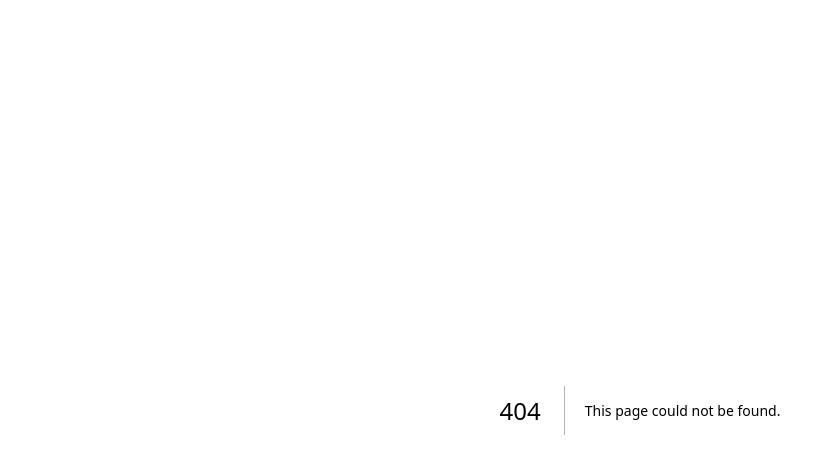
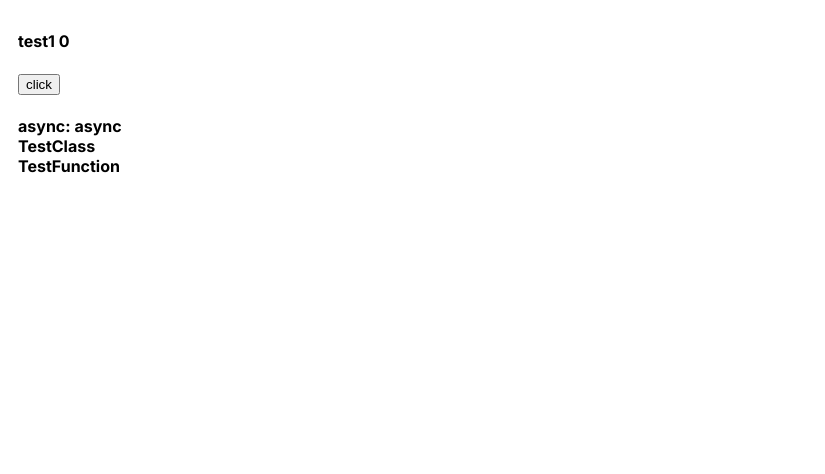
Before and after one commit to rikisamurai/next-learning, a Next.js app: page /jotai/demo-test/test-1 in a window 1280 px wide. Before the commit this address had no page. Shown: the top 474 px of the page, without its empty margins (0-825 px from the left). Built offline with nearby package versions, Linux system fonts and the light colour scheme.

Commit message:
suspense in class component

```diff
--- /dev/null
+++ b/app/jotai/demo-test/test-1/page.js
@@ -0,0 +1,86 @@
+'use client';
+import { atom, useAtom, useSetAtom } from 'jotai';
+import { atomWithDefault } from 'jotai/utils';
+import React from 'react';
+
+const countAtom = atom(0);
+const asyncAtom = atomWithDefault(async () => {
+  await new Promise((resolve) => setTimeout(resolve, 1000));
+  return 'async';
+});
+const setAsyncAtom = atom(null, (get, set) => {
+  set(asyncAtom, Promise.resolve('update'));
+});
+
+const Async = () => {
+  const [async] = useAtom(asyncAtom);
+  const setAsync = useSetAtom(setAsyncAtom);
+  console.info('re-render Async');
+  React.useEffect(() => {
+    console.info('Async mount');
+
+    return () => {
+      console.info('Async unmount');
+    };
+  }, []);
+
+  return (
+    <h1 onClick={setAsync}>
+      async: {async} <TestClass /> <TestFunction />
+    </h1>
+  );
+};
+
+const AsyncWrap = () => {
+  return (
+    <React.Suspense fallback={'loading ...'}>
+      <Async />
+    </React.Suspense>
+  );
+};
+
+export default function Page() {
+  const [count, setCount] = useAtom(countAtom);
+
+  return (
+    <section>
+      <h1>test1 {count}</h1>
+      <button onClick={() => setCount((c) => c + 1)}>click</button>
+      <AsyncWrap />
+    </section>
+  );
+}
+
+const TestFunction = () => {
+  React.useEffect(() => {
+    console.info('TestFunction update');
+
+    return () => {
+      console.info('TestFunction update clear');
+    };
+  });
+
+  React.useEffect(() => {
+    console.info('TestFunction mount');
+
+    return () => {
+      console.info('TestFunction unmount');
+    };
+  }, []);
+
+  return <div>TestFunction</div>;
+};
+
+class TestClass extends React.PureComponent {
+  componentDidMount() {
+    console.info('TestClass mount');
+  }
+
+  componentWillUnmount() {
+    console.info('TestClass unmount');
+  }
+
+  render() {
+    return <div>TestClass</div>;
+  }
+}
```
